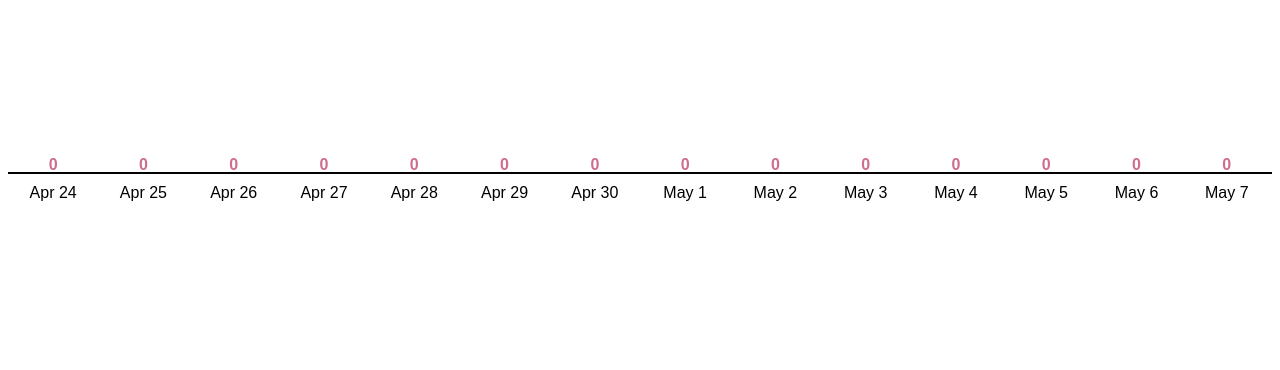
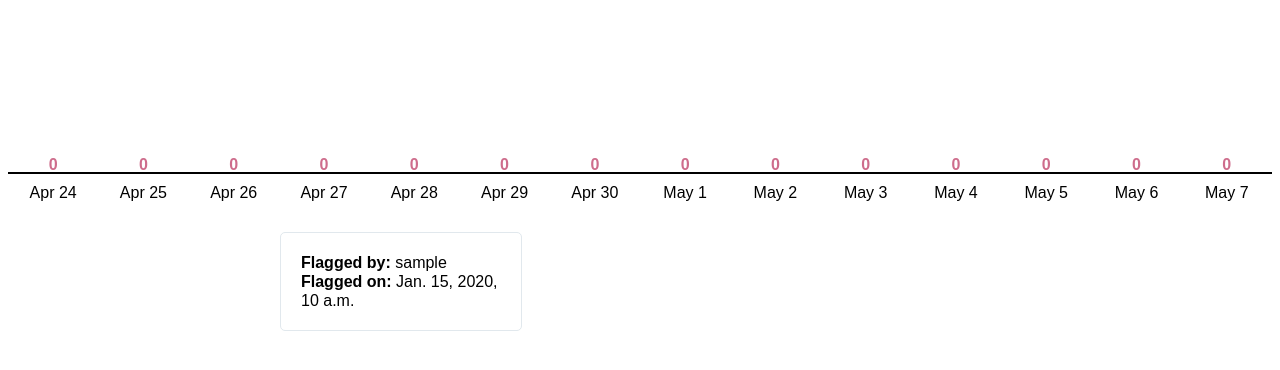
Before and after one commit to berkmancenter/semaphore, a Django app: page /my_flags/ in a window 1280 px wide. Shown: the part 61-431 px from the top of the page. Run offline with Django 3.2, Linux system fonts and the light colour scheme; a user stored in the database is signed in; tables that the repository leaves empty hold one stand-in row (values such as "Sample post"); some libraries are stand-ins or nearby versions.

Commit message:
show metadata

```diff
--- a/collator/static/graph_styles.css
+++ b/collator/static/graph_styles.css
@@ -44,3 +44,19 @@
 	color: rgb(206, 109, 140);
 	font-weight: bold;
 }
+
+.flag-container {
+	display: flex;
+	width: 740px;
+	margin: 0 auto 0 auto;
+}
+
+.flag-meta {
+	font-family: sans-serif;
+	line-height: 1.2rem;
+	border: 1px solid #e1e8ed;
+	border-radius: 5px;
+	margin: 10px;
+	flex-basis: 200px;
+	padding: 20px;
+}
--- a/collator/templates/profile.html
+++ b/collator/templates/profile.html
@@ -25,10 +25,16 @@
 		</div>
 
 		{% for flag in flags %}
+		<div class="flag-container">
+			<div class="flag-meta">
+				<b>Flagged by:</b> <span>{{flag.flagger.username}}</span>
+				<b>Flagged on:</b> <span>{{flag.created}}</span>
+			</div>
 			<blockquote class="twitter-tweet">
 				<p lang="en" dir="ltr"></p>
 				<a href="https://twitter.com/{{flag.reported_user_id}}/status/{{flag.reported_tweet_id}}"></a>
 			</blockquote>
+		</div>
 		{% endfor %}
 	</body>
 </html>
--- a/collator/templates/registration/base_generic.html
+++ b/collator/templates/registration/base_generic.html
@@ -1,7 +1,7 @@
 <!DOCTYPE html>
 <html lang="en">
 <head>
-  {% block title %}<title>Local Library</title>{% endblock %}
+  {% block title %}<title>Semaphore</title>{% endblock %}
   {% block head %}{% endblock %}
 </head>
 <body>
```
